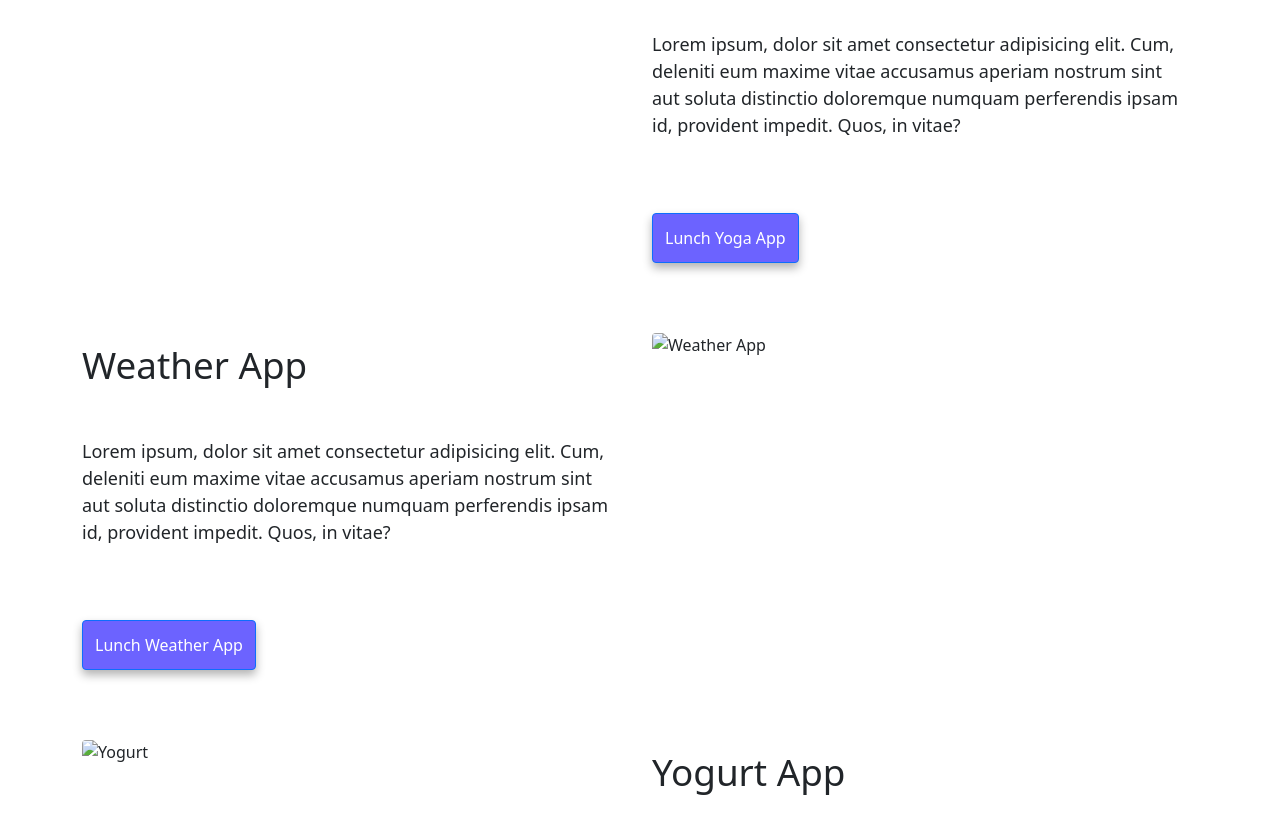
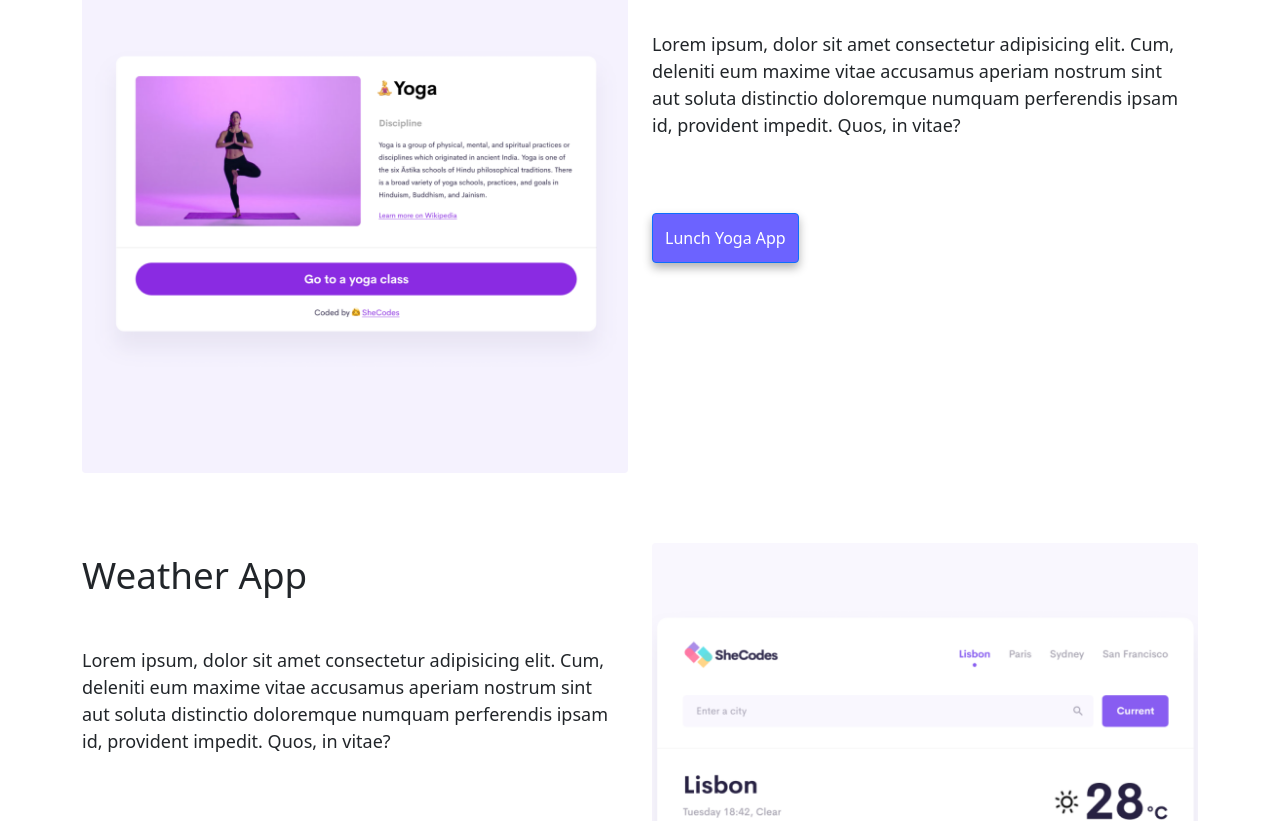
Before and after one commit to madara-bie/advanced-tools-homework, a website: page index.html in a window 1280 px wide. Shown: the part 553-1374 px from the top of the page. Drawn offline with nearby package versions, Linux system fonts and the light colour scheme.

Commit message:
Update index.html

```diff
--- a/index.html
+++ b/index.html
@@ -54,8 +54,8 @@
   <div class="container homepage-project-list">
     <div class="row">
       <span class="col-md-6">
-        <img src="../advanced-bootstrap-homework-challenge/images/yoga.png"
-          class="d-none d-md-flex rounded float-start img-projects" alt="yoga">
+        <img src="../advanced-tools-homework/images/yoga.png" class="d-none d-md-flex rounded float-start img-projects"
+          alt="yoga">
       </span>
       <span class="d-block text-center text-md-start col-md-6">
         <h2 class="text-center text-md-start project-title">Yoga App</h2>
@@ -78,12 +78,12 @@
         <button type="button" class="btn btn-primary app-btn">Lunch Weather App</button>
       </span>
       <span class="col-md-6">
-        <img src="../advanced-bootstrap-homework-challenge/images/weather.png"
-          class="d-none d-md-flex rounded float-end img-projects" alt="Weather App">
+        <img src="../advanced-tools-homework/images/weather.png" class="d-none d-md-flex rounded float-end img-projects"
+          alt="Weather App">
       </span>
 
       <span class="col-md-6">
-        <img src="../advanced-bootstrap-homework-challenge/images/yogurt.png"
+        <img src="../advanced-tools-homework/images/yogurt.png"
           class="d-none d-md-flex rounded float-start img-projects" alt="Yogurt">
       </span>
       <span class="d-block text-center text-md-start col-md-6">
```
